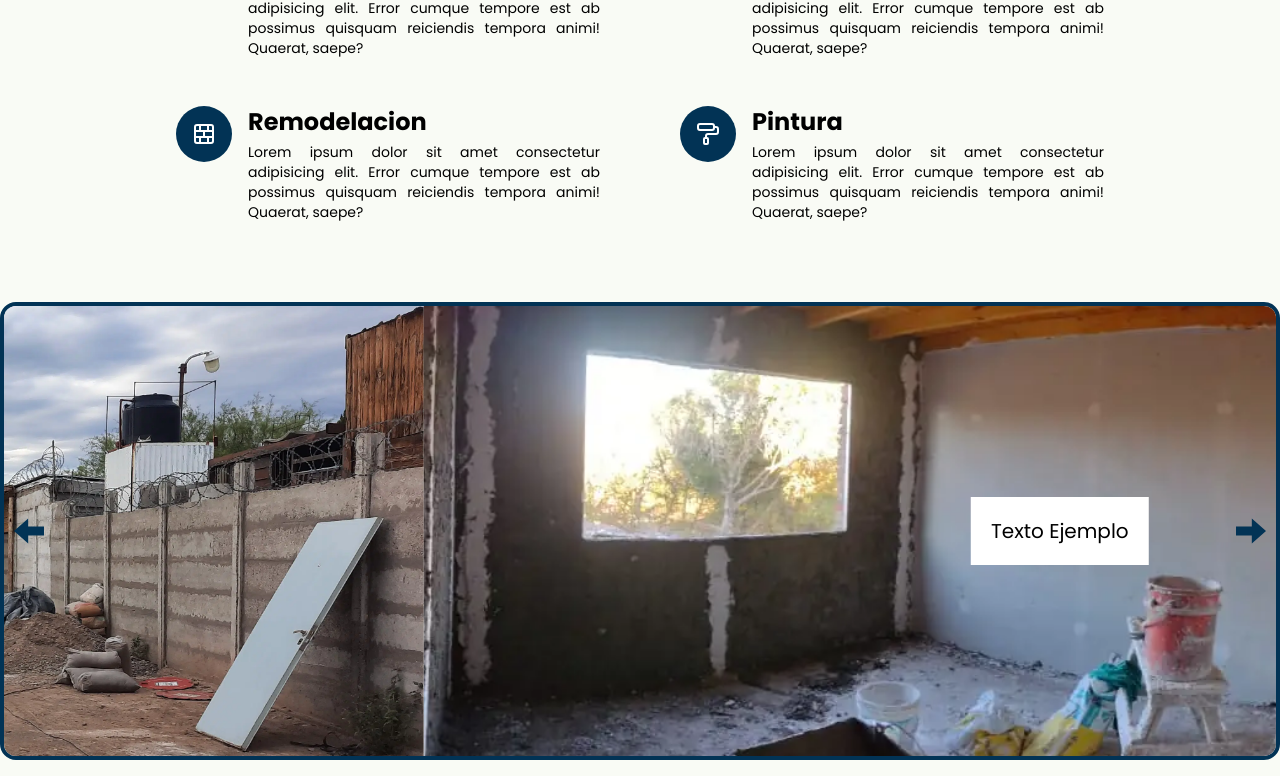
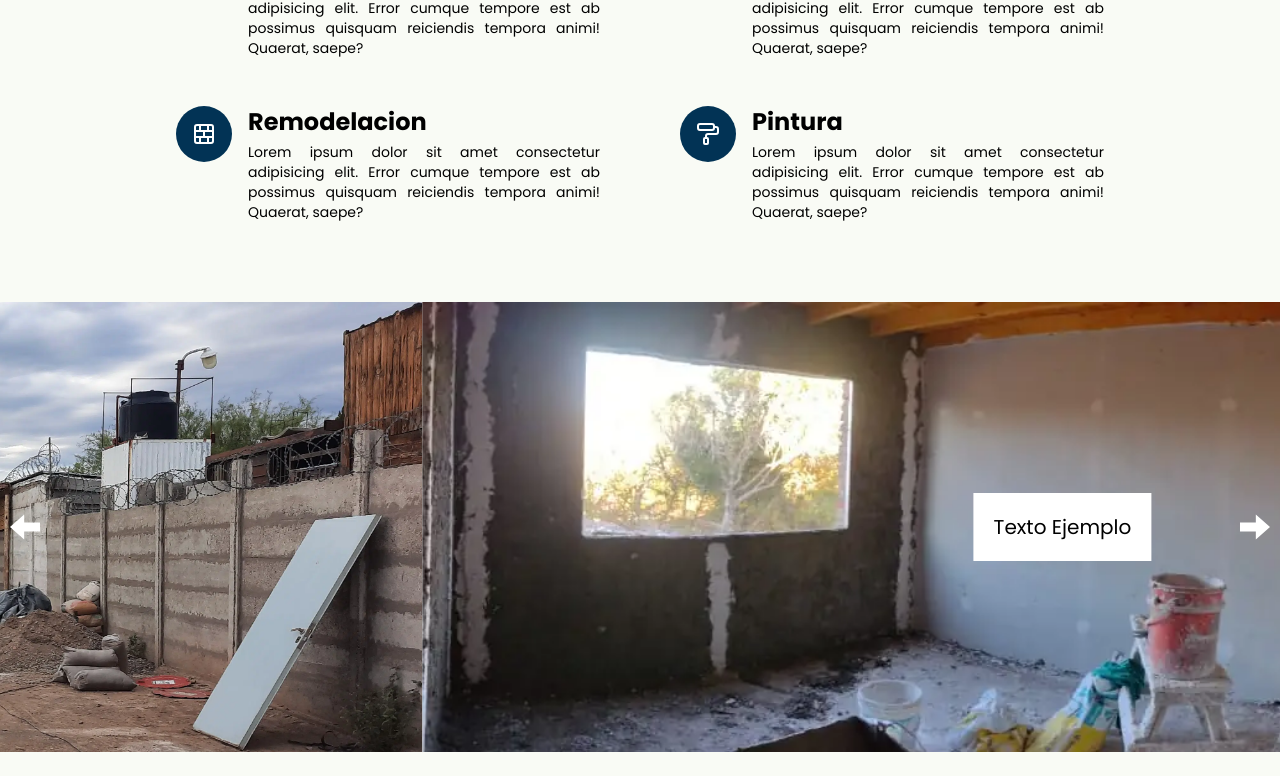
Before and after one commit to marcos15vargas/bn-contrucciones, a React (Vite) app: page / in a window 1280 px wide. Shown: the part 1044-1820 px from the top of the page. Built offline with nearby package versions, Linux system fonts and the light colour scheme.

Commit message:
mejora en la seccion del slider de imagenes

```diff
--- a/src/components/Slider.jsx
+++ b/src/components/Slider.jsx
@@ -15,7 +15,7 @@ export const Slider = () => {
         <svg
           xmlns="http://www.w3.org/2000/svg"
           viewBox="0 0 512 512"
-          fill="#023355"
+          fill="#fff"
         >
           <path d="M242 180.6v-138L0 256l242 213.4V331.2h270V180.6z" />
         </svg>
@@ -26,7 +26,7 @@ export const Slider = () => {
         <svg
           xmlns="http://www.w3.org/2000/svg"
           viewBox="0 0 512 512"
-          fill="#023355"
+          fill="#fff"
         >
           <path d="M512 256L270 42.6v138.2H0v150.6h270v138z" />
         </svg>
@@ -34,7 +34,7 @@ export const Slider = () => {
     ),
   };
   return (
-    <div className=" my-4 max-w-7xl m-auto border-[4px] border-azul rounded-2xl overflow-hidden">
+    <div className=" my-4 max-w-7xl m-auto">
       <Slide {...properties}>
         {slider.map((item, index) => (
           <div key={index} className="">
```
